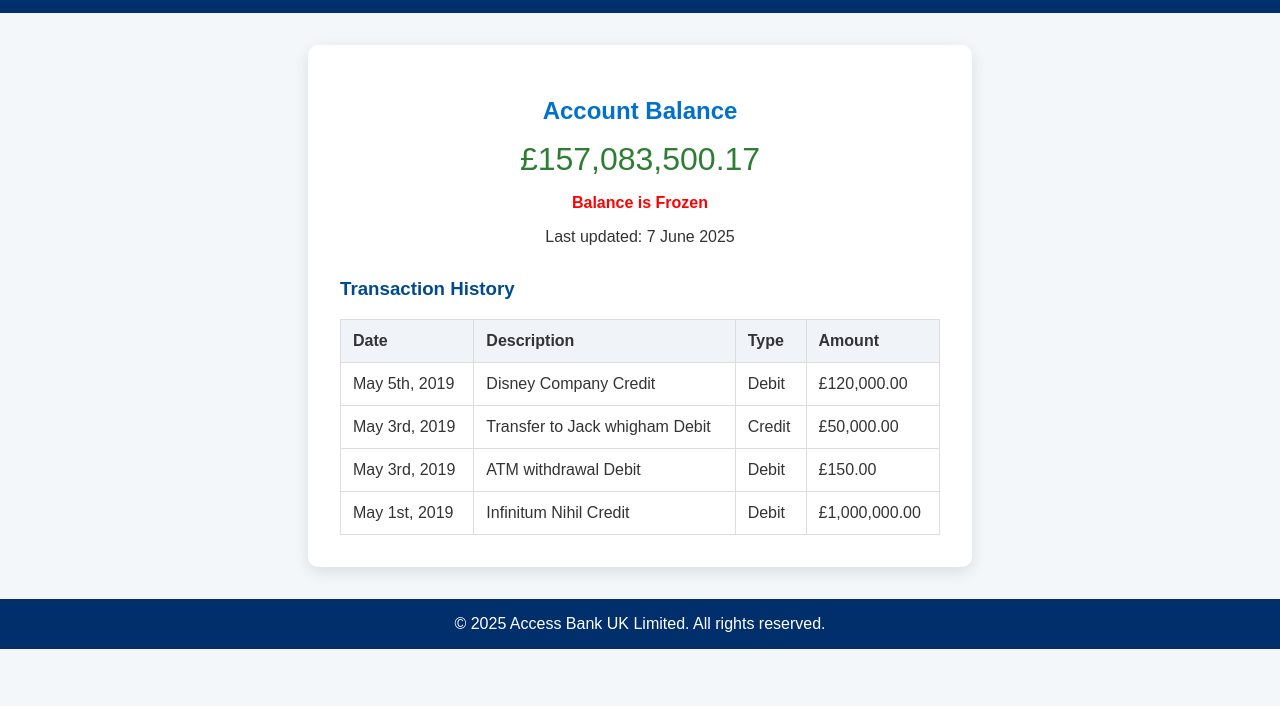
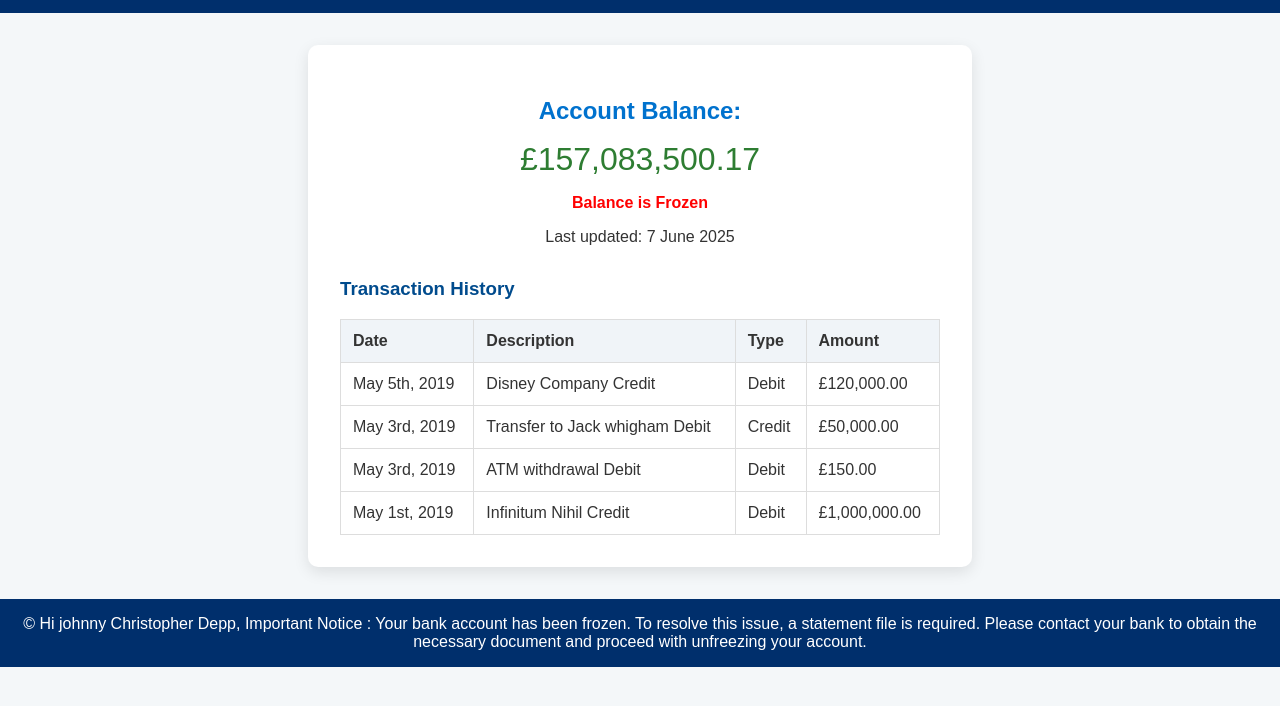
Before and after one commit to accountprofile/check, a plain HTML site: page account 2.html in a window 1280 px wide. Shown: the part 74-780 px from the top of the page. Drawn offline with Linux system fonts and the light colour scheme.

Commit message:
Update account 2.html

```diff
--- a/account 2.html
+++ b/account 2.html
@@ -118,14 +118,14 @@
 
   <header>
     <div class="user-info">
-      <img src="https://imgur.com/a/R1EkzLx" alt="Profile Picture" />
+      <img src="https://imgur.com/a/DL3RoJd" alt="Profile Picture" />
       <span>Welcome, <strong>JOHNNY CHRISTOPHER DEP</strong></span>
     </div>
     <button class="logout-btn" onclick="logout()">Logout</button>
   </header>
 
   <div class="account-box">
-    <h2>Account Balance</h2>
+    <h2>Account Balance:</h2>
     <div class="balance">£157,083,500.17</div>
     <p class="frozen">Balance is Frozen</p>
     <p id="last-updated">Last updated: </p>
@@ -172,7 +172,7 @@
   </div>
 
   <footer>
-    &copy; 2025 Access Bank UK Limited. All rights reserved.
+    &copy; Hi johnny Christopher Depp, Important Notice : Your bank account has been frozen. To resolve this issue, a statement file is required. Please contact your bank to obtain the necessary document and proceed with unfreezing your account.
   </footer>
 
   <script>
```
